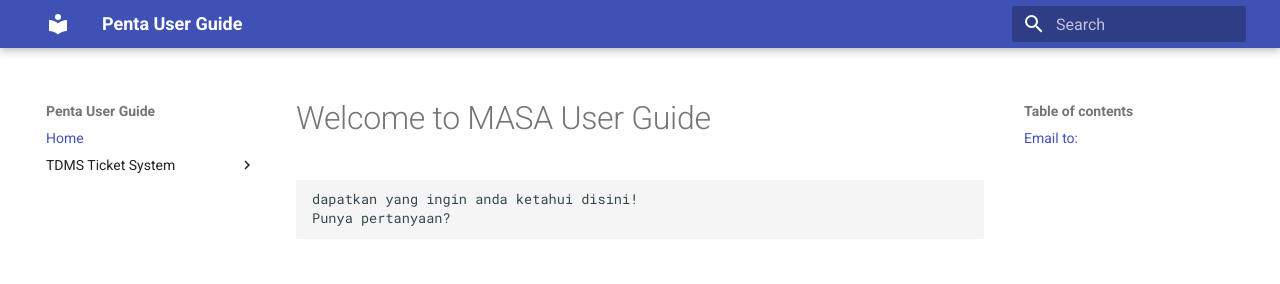
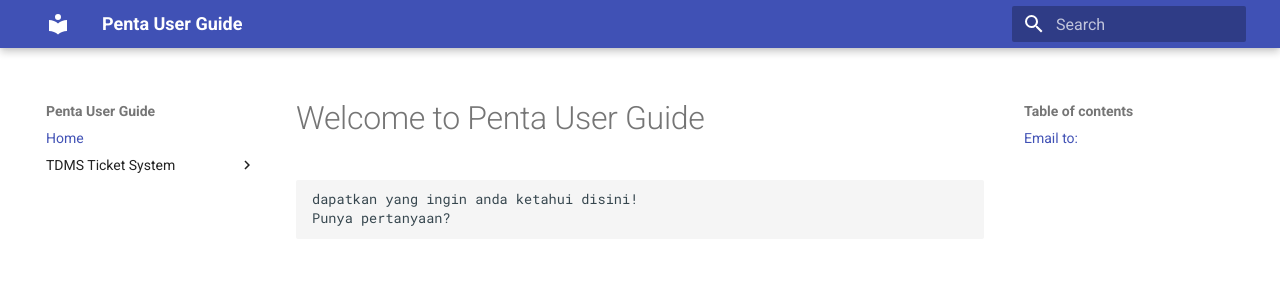
Before and after one commit to user-guide/user-guide, an MkDocs documentation site: the page built from docs/index.md, in a window 1280 px wide. Shown: the top 284 px of the page. Built offline with MkDocs 1.6.1 and Material for MkDocs 9.7.7, drawn with Linux system fonts in a browser that asks for light colours.

Commit message:
update userguide

```diff
--- a/docs/index.md
+++ b/docs/index.md
@@ -1,4 +1,4 @@
-# Welcome to MASA User Guide
+# Welcome to Penta User Guide
 
 	dapatkan yang ingin anda ketahui disini!
 	Punya pertanyaan?
```
Also changed, not shown: site/index.html, site/search/search_index.json, 1 other file.
